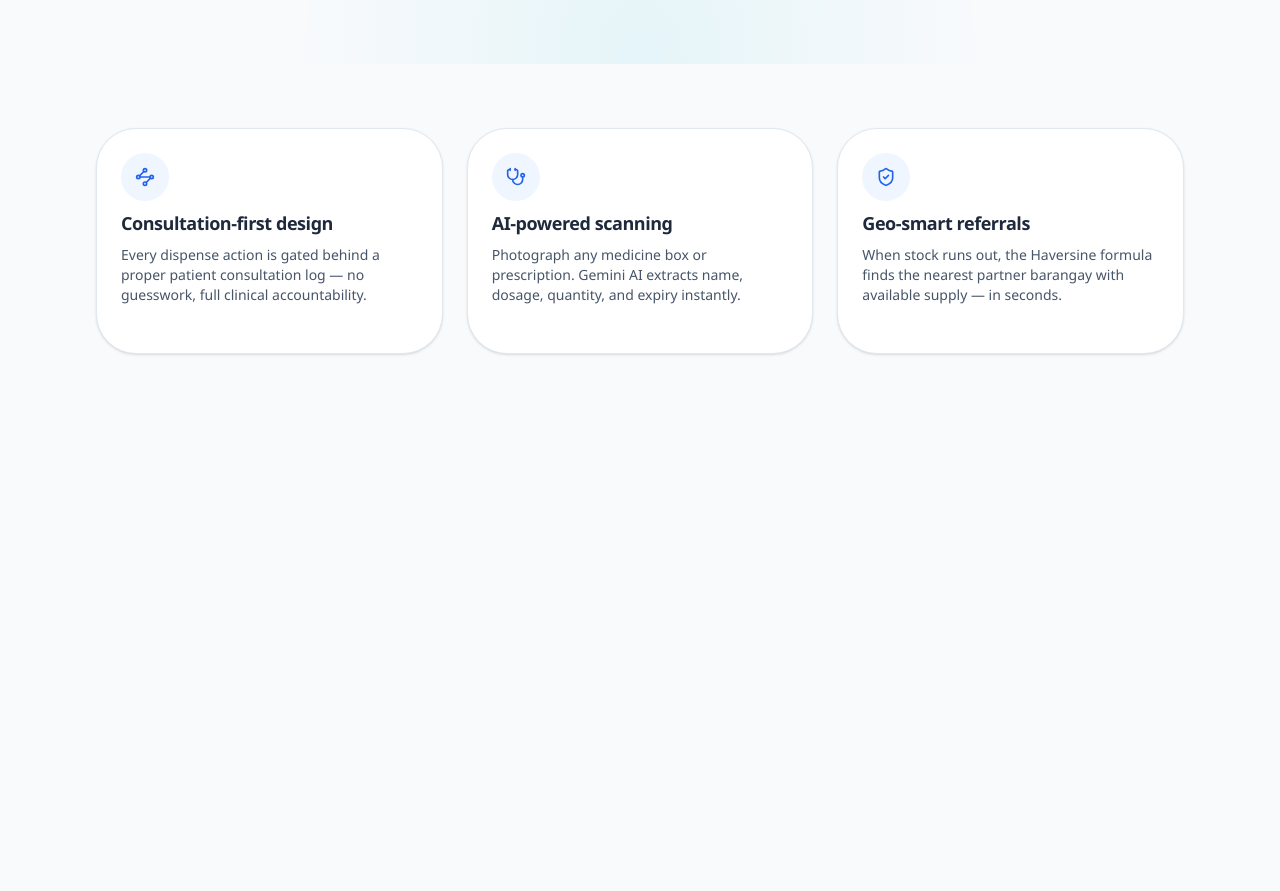
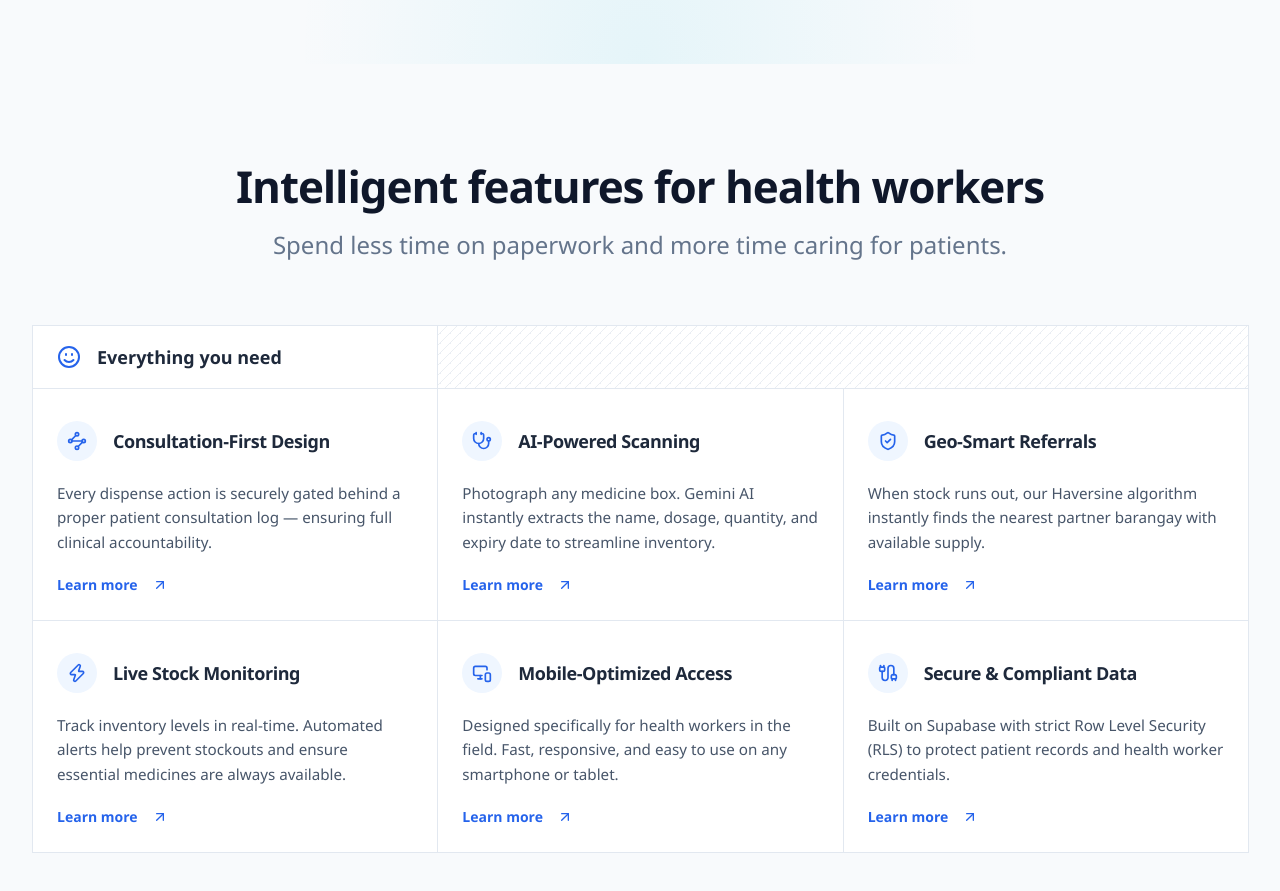
Before and after one commit to codeyatoh/GabayGamot, a Next.js app: page / in a window 1280 px wide. Shown: the part 861-1752 px from the top of the page. Before the commit the page ends 1311 px from the top, so only its background shows below. Built offline with nearby package versions, Linux system fonts and the light colour scheme; no server answers.

Commit message:
feat: implement shadcn-ui Features section design with GabayGamot context

```diff
--- a/src/app/page.tsx
+++ b/src/app/page.tsx
@@ -1,5 +1,5 @@
 import Link from "next/link";
-import { ArrowUpRight, ShieldCheck, Stethoscope, Waypoints } from "lucide-react";
+import { ArrowUpRight, ShieldCheck, Stethoscope, Waypoints, Zap, MonitorSmartphone, Cable, Smile } from "lucide-react";
 import {
   SiNextdotjs,
   SiTypescript,
@@ -11,13 +11,7 @@ import {
 
 import { SiteHeader } from "@/components/foundation/site-header";
 import { Button } from "@/components/ui/button";
-import {
-  Card,
-  CardContent,
-  CardDescription,
-  CardHeader,
-  CardTitle,
-} from "@/components/ui/card";
+
 
 const stackLogos = [
   { name: "Next.js",    Icon: SiNextdotjs,    colorClass: "text-[#000000] dark:text-white" },
@@ -28,24 +22,42 @@ const stackLogos = [
   { name: "Vercel",     Icon: SiVercel,       colorClass: "text-[#000000] dark:text-white" },
 ];
 
-const overviewCards = [
+const features = [
   {
-    title: "Consultation-first design",
+    title: "Consultation-First Design",
     description:
-      "Every dispense action is gated behind a proper patient consultation log — no guesswork, full clinical accountability.",
+      "Every dispense action is securely gated behind a proper patient consultation log — ensuring full clinical accountability.",
     icon: Waypoints,
   },
   {
-    title: "AI-powered scanning",
+    title: "AI-Powered Scanning",
     description:
-      "Photograph any medicine box or prescription. Gemini AI extracts name, dosage, quantity, and expiry instantly.",
+      "Photograph any medicine box. Gemini AI instantly extracts the name, dosage, quantity, and expiry date to streamline inventory.",
     icon: Stethoscope,
   },
   {
-    title: "Geo-smart referrals",
+    title: "Geo-Smart Referrals",
     description:
-      "When stock runs out, the Haversine formula finds the nearest partner barangay with available supply — in seconds.",
+      "When stock runs out, our Haversine algorithm instantly finds the nearest partner barangay with available supply.",
     icon: ShieldCheck,
+  },
+  {
+    title: "Live Stock Monitoring",
+    description:
+      "Track inventory levels in real-time. Automated alerts help prevent stockouts and ensure essential medicines are always available.",
+    icon: Zap,
+  },
+  {
+    title: "Mobile-Optimized Access",
+    description:
+      "Designed specifically for health workers in the field. Fast, responsive, and easy to use on any smartphone or tablet.",
+    icon: MonitorSmartphone,
+  },
+  {
+    title: "Secure & Compliant Data",
+    description:
+      "Built on Supabase with strict Row Level Security (RLS) to protect patient records and health worker credentials.",
+    icon: Cable,
   },
 ];
 
@@ -128,20 +140,44 @@ export default function HomePage() {
           </div>
         </section>
 
-        {/* ── OVERVIEW placeholder — next sections built here ── */}
-        <section className="mx-auto flex w-full max-w-6xl flex-col gap-12 px-4 pb-16 pt-16 sm:px-6 lg:px-8 lg:pb-24">
-          <div id="overview" className="grid gap-6 lg:grid-cols-3">
-            {overviewCards.map(({ title, description, icon: Icon }) => (
-              <Card key={title} className="transition-shadow duration-300 hover:shadow-md">
-                <CardHeader>
-                  <div className="flex size-12 items-center justify-center rounded-2xl bg-[#EFF6FF] text-[#2563EB] dark:bg-[#172338] dark:text-[#93C5FD]">
-                    <Icon className="size-5" />
+        {/* ── FEATURES SECTION ── */}
+        <section id="features" className="mx-auto flex w-full max-w-7xl flex-col px-4 py-24 sm:px-6 lg:px-8">
+          <h2 className="text-pretty text-center text-3xl font-bold tracking-tight text-[#0F172A] dark:text-slate-50 sm:text-[2.75rem]">
+            Intelligent features for health workers
+          </h2>
+          <p className="mt-4 text-center text-lg text-[#64748B] dark:text-slate-300 sm:text-2xl">
+            Spend less time on paperwork and more time caring for patients.
+          </p>
+
+          <div className="mt-16 grid grid-cols-1 bg-white dark:bg-[#101B2D] sm:grid-cols-2 lg:grid-cols-3">
+            <div className="-mr-px flex h-16 items-center border border-[#CBD5E1] px-6 font-semibold text-lg text-[#1E293B] dark:border-slate-700 dark:text-slate-100 sm:col-span-2 md:col-span-1">
+              <Smile className="mr-4 text-[#2563EB] dark:text-[#60A5FA]" /> Everything you need
+            </div>
+            <div className="-mr-px hidden h-16 border border-[#CBD5E1] bg-[repeating-linear-gradient(315deg,rgba(203,213,225,0.4)_0,rgba(203,213,225,0.4)_1px,transparent_0,transparent_50%)] bg-[length:10px_10px] bg-fixed dark:border-slate-700 dark:bg-[repeating-linear-gradient(315deg,rgba(51,65,85,0.4)_0,rgba(51,65,85,0.4)_1px,transparent_0,transparent_50%)] md:block lg:col-span-2" />
+
+            {features.map((feature, index) => (
+              <div
+                className="-mt-px -mr-px border border-[#CBD5E1] px-6 pb-6 pt-8 dark:border-slate-700"
+                key={index}
+              >
+                <div className="flex items-center gap-4">
+                  <div className="flex size-10 items-center justify-center rounded-xl bg-[#EFF6FF] text-[#2563EB] dark:bg-[#172338] dark:text-[#93C5FD]">
+                    <feature.icon className="size-5" />
                   </div>
-                  <CardTitle>{title}</CardTitle>
-                  <CardDescription>{description}</CardDescription>
-                </CardHeader>
-                <CardContent />
-              </Card>
+                  <h3 className="font-semibold text-lg tracking-tight text-[#1E293B] dark:text-slate-100">
+                    {feature.title}
+                  </h3>
+                </div>
+                <p className="mt-5 text-[0.95rem] leading-relaxed text-[#475569] dark:text-slate-300">
+                  {feature.description}
+                </p>
+
+                <Button asChild variant="ghost" className="mt-5 h-auto p-0 font-semibold text-[#2563EB] hover:bg-transparent hover:text-[#1D4ED8] dark:text-[#60A5FA] dark:hover:bg-transparent dark:hover:text-[#93C5FD]">
+                  <Link href="/dashboard">
+                    Learn more <ArrowUpRight className="ml-1.5 size-4" />
+                  </Link>
+                </Button>
+              </div>
             ))}
           </div>
         </section>
```
